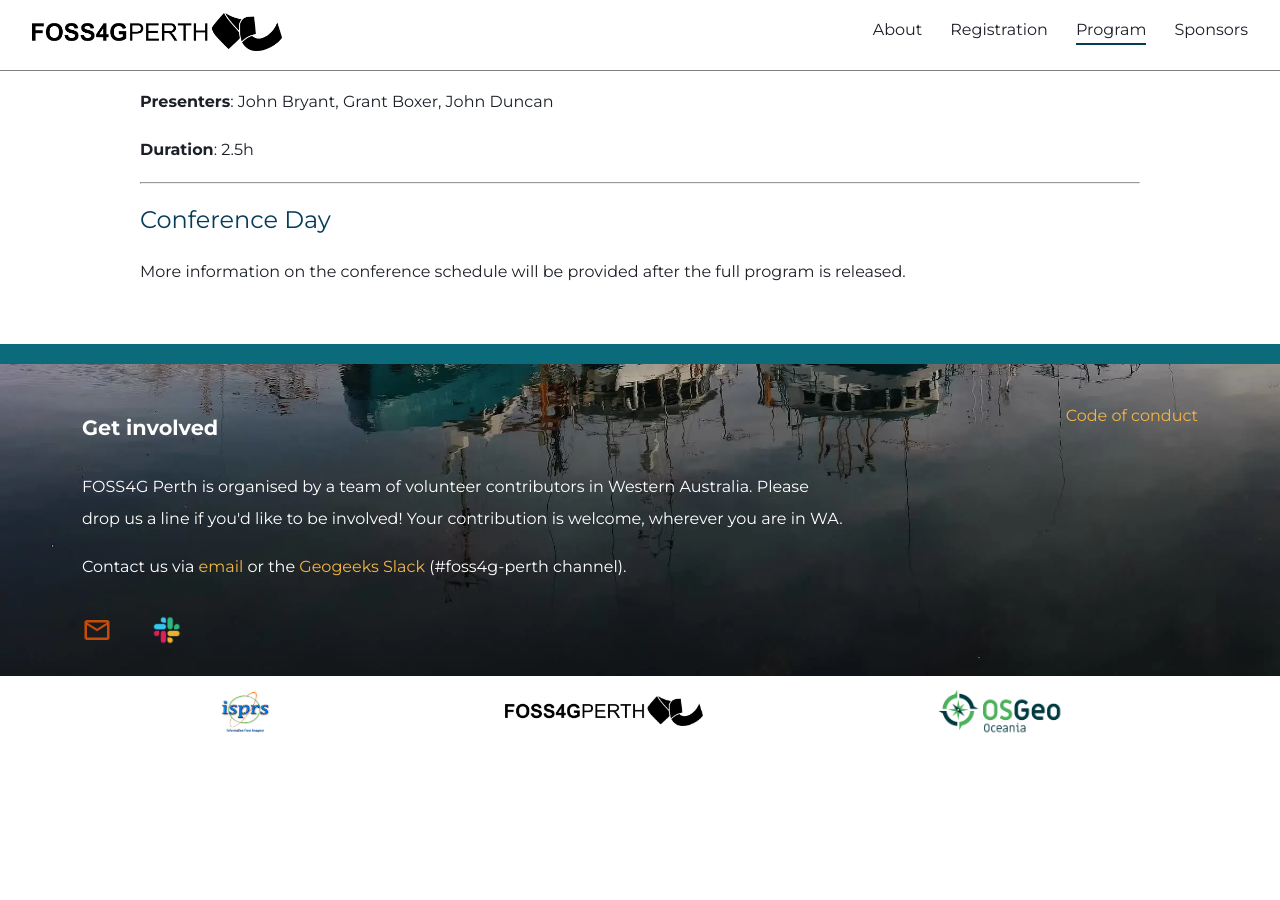
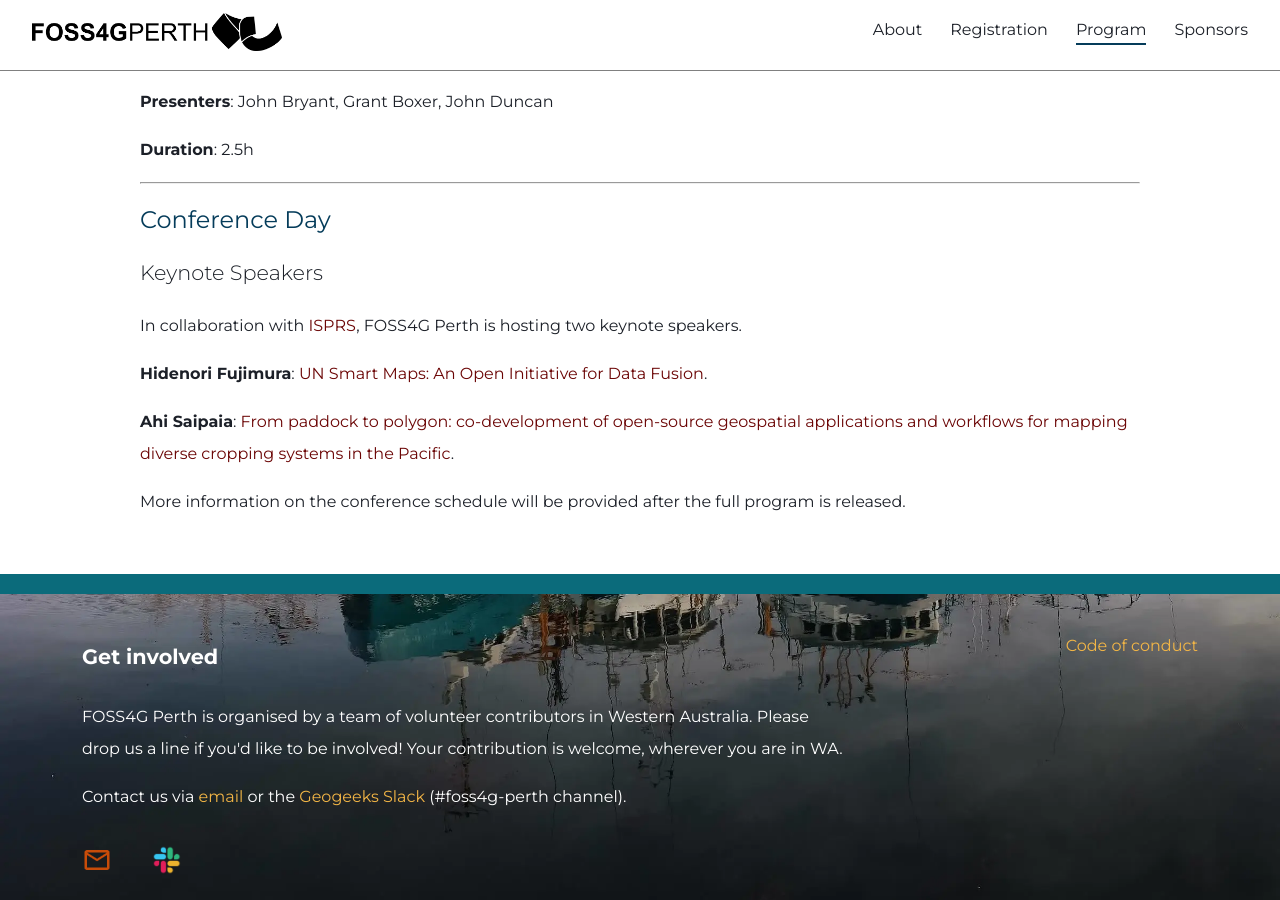
Before and after one commit to foss4g-perth-org/foss4g-perth-org.github.io, a Jekyll site: the page built from program.md, in a window 1280 px wide and 900 px high, scrolled down 1676 px. Built offline with Jekyll 4.4.1, drawn with Linux system fonts in a browser that asks for light colours; some web fonts are replaced; comment, search, counter and statistics services are not loaded; before the commit the page ends 2422 px from its top, so only the background shows below that.

Commit message:
Update program
Added keynote speakers

```diff
--- a/program.md
+++ b/program.md
@@ -74,4 +74,12 @@ Participants are asked to bring a laptop with a recent version of QGIS, and a mo
 
 ## Conference Day
 
+### Keynote Speakers
+
+In collaboration with <a href="https://www.isprs.org/tc4-symposium2024/index.html" target="_blank" rel="noreferrer">ISPRS</a>, FOSS4G Perth is hosting two keynote speakers.
+
+<strong>Hidenori Fujimura</strong>: <a href="https://www.isprs.org/tc4-symposium2024/speakers.html" target="_blank" rel="noreferrer">UN Smart Maps: An Open Initiative for Data Fusion</a>.
+
+<strong>Ahi Saipaia</strong>: <a href="https://www.isprs.org/tc4-symposium2024/speakers.html" target="_blank" rel="noreferrer">From paddock to polygon: co-development of open-source geospatial applications and workflows for mapping diverse cropping systems in the Pacific</a>.
+
 More information on the conference schedule will be provided after the full program is released.
```
